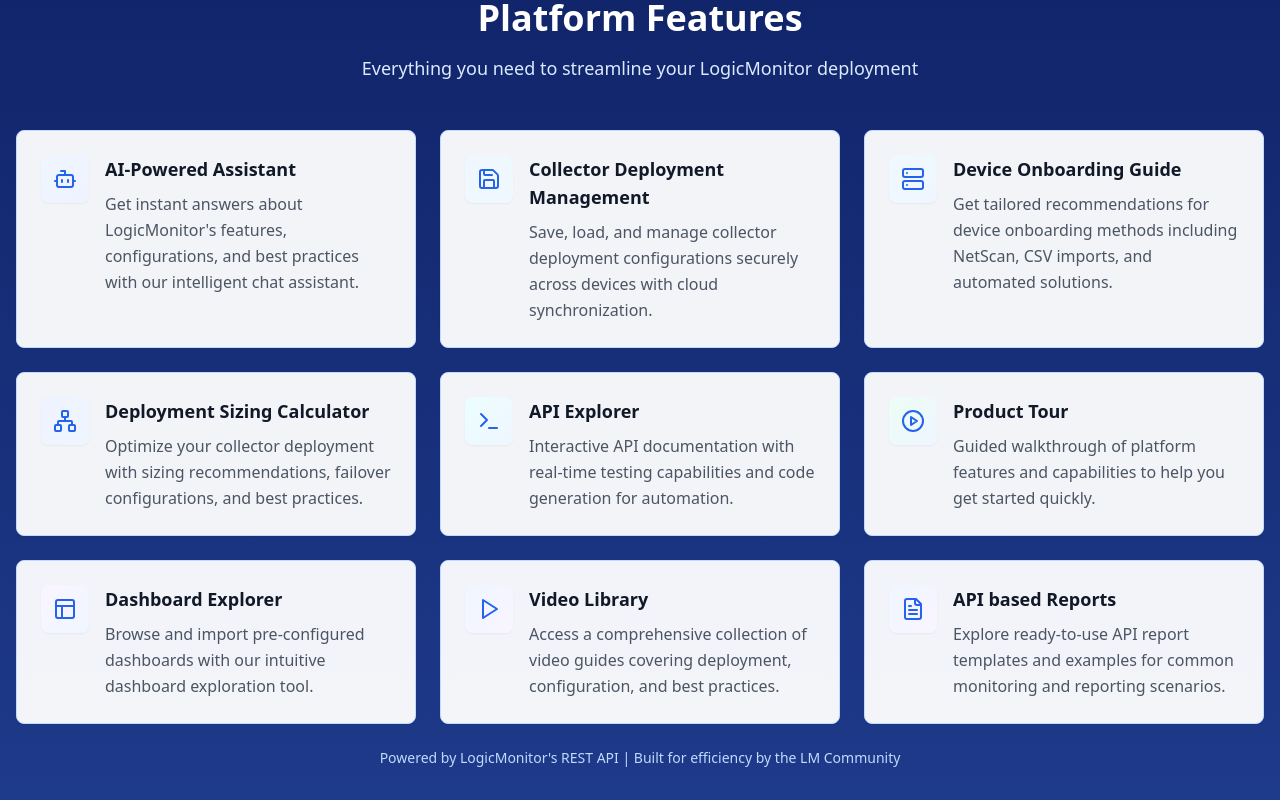
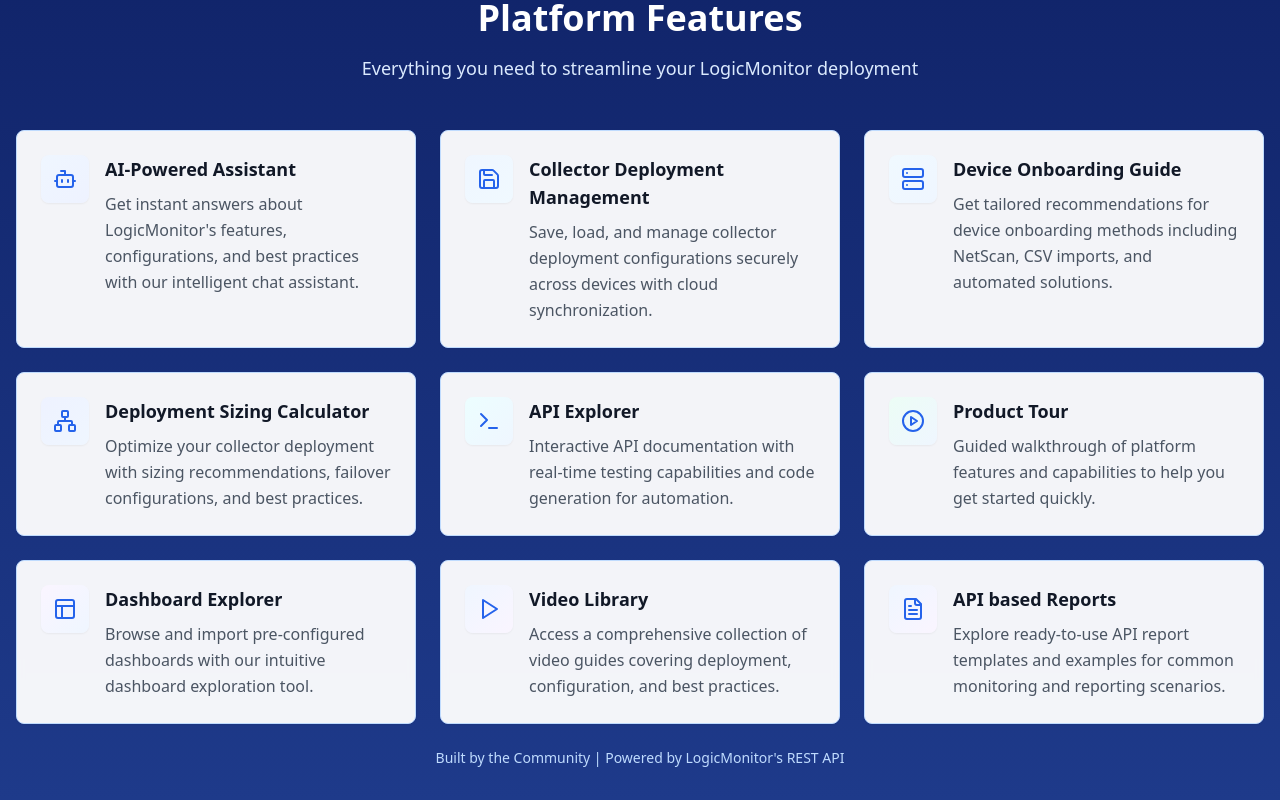
Before and after one commit to stevevillardi/logicmonitor-deployment-assistant, a Next.js app: page / in a window 1280 px wide. Shown: the part 833-1633 px from the top of the page. Built offline with nearby package versions, Linux system fonts and the light colour scheme; no server answers.

Commit message:
Update LandingPage.tsx

```diff
--- a/app/components/LandingPage/LandingPage.tsx
+++ b/app/components/LandingPage/LandingPage.tsx
@@ -228,7 +228,7 @@
                 {/* Enhanced Footer */}
                 <div className="mt-6 text-center">
                     <p className="text-blue-200 text-sm font-medium">
-                        Powered by LogicMonitor&apos;s REST API | Built for efficiency by the LM Community
+                        Built by the Community | Powered by LogicMonitor&apos;s REST API
                     </p>
                 </div>
             </div>
```
